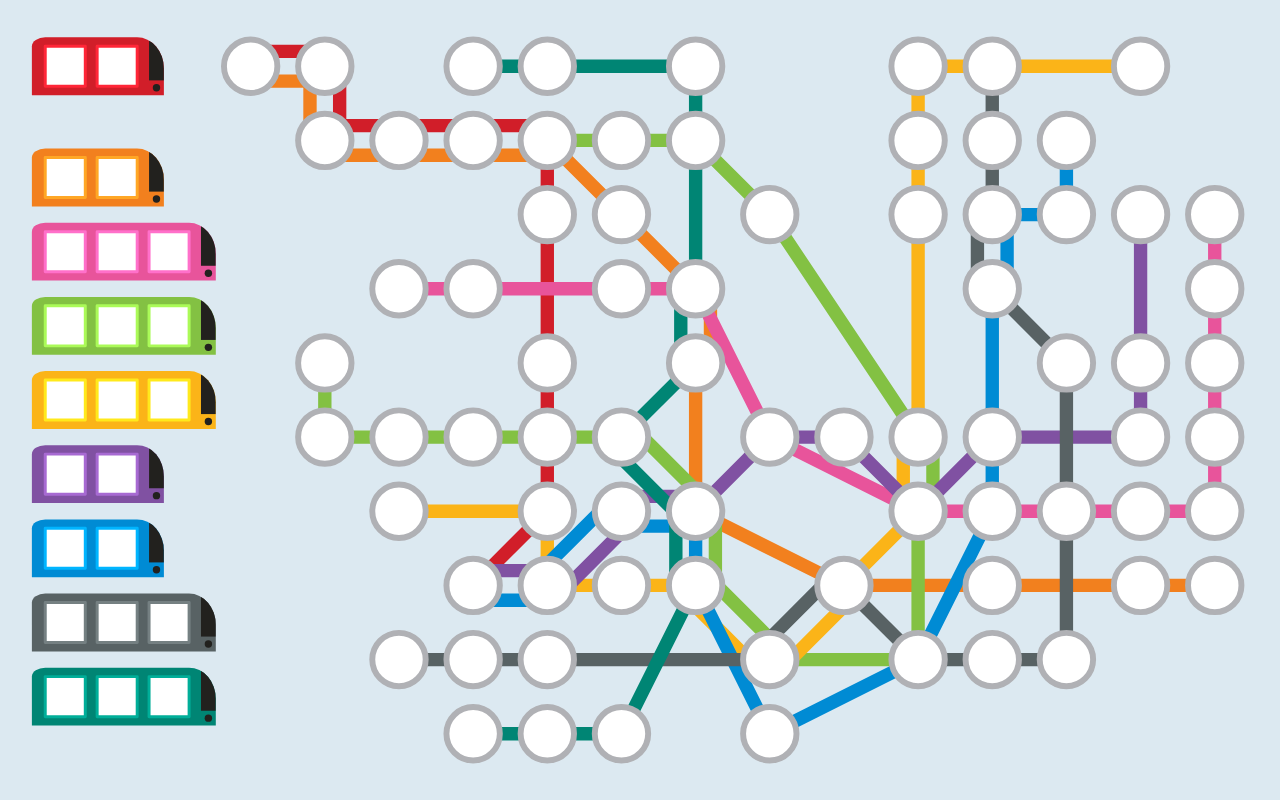
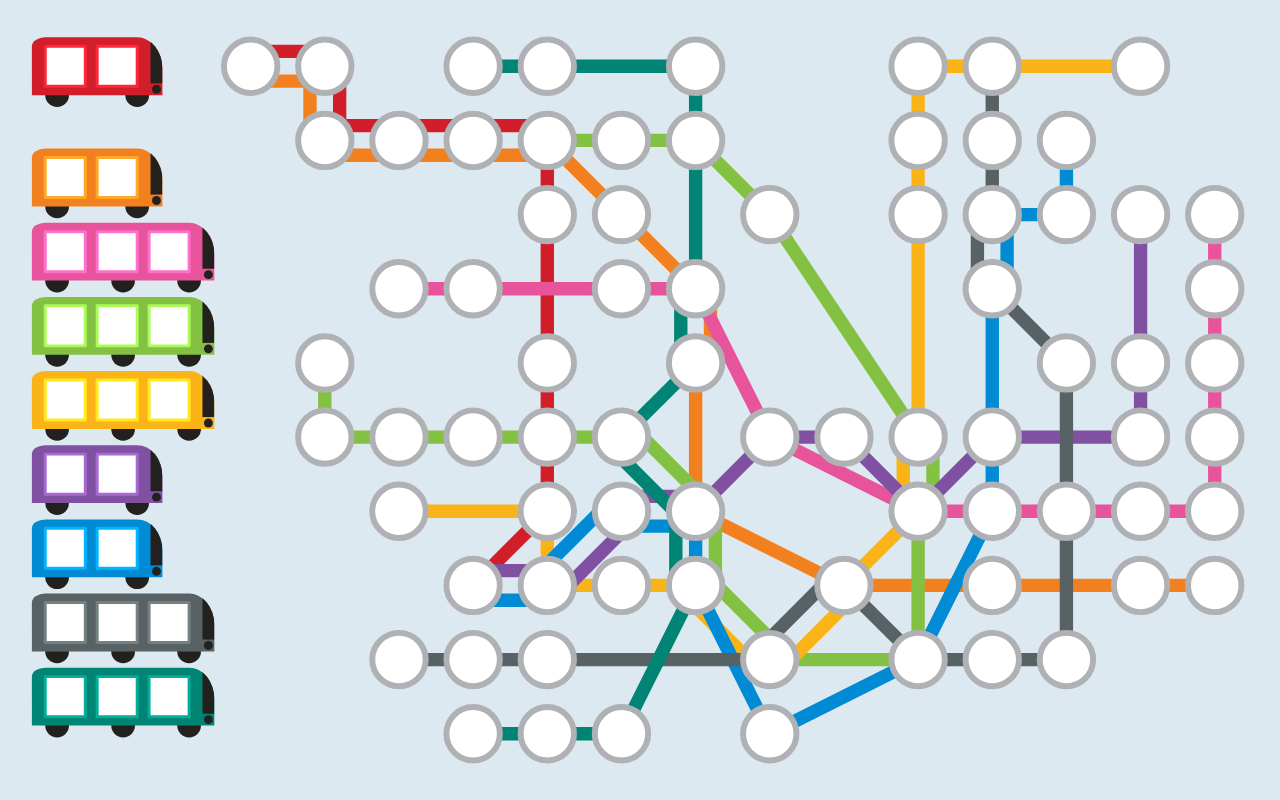
Before and after one commit to jcbelanger/metro-x, a React (Create React App) app: page / in a window 1280 px wide. Built offline with nearby package versions, Linux system fonts and the light colour scheme.

Commit message:
train cart wheels

```diff
--- a/src/App.js
+++ b/src/App.js
@@ -21,16 +21,20 @@ function App() {
       verticalPadding: 6,
       horizontalPadding: 9,
       front: {
-        cornerX: 9,
+        cornerX: 8,
         cornerY: 15,
-        width: 10,
-        lightRadius: 2.5
+        width: 8,
+        lightRadius: 3
       },
       window: {
         gap: 8,
         width: 27,
         height: 27,
         border: 2
+      },
+      wheels: {
+        margin: 9,
+        radius: 8
       }
     }
   });
@@ -90,7 +94,7 @@ function App() {
           </feComponentTransfer>
         </filter>
       </defs>
-      <g>
+      <g className='train-carts'>
         {subways.map(subway => {
           const {
             verticalPadding,
@@ -106,6 +110,10 @@ function App() {
               width: windowWidth,
               gap: windowGap,
               border: windowBorder
+            },
+            wheels: {
+              margin: wheelsMargin,
+              radius: wheelRadius
             }
           } = styles.trainCar;
 
@@ -126,8 +134,27 @@ function App() {
           const frontWindowLeft = left + trainCarWidth - frontWidth;
           const frontWindowHeight = trainCarHeight - 2 * (frontLightMargin + frontLightRadius);
 
-          return <g key={subway.name}>
+          const numWheels = Math.max(2, subway.windows);
+
+          return <g key={subway.name} classname="train-cart">
+
+            <g className="wheels">
+              {[...rangeMap(numWheels, wheelIndex => {
+                const wheelsWidth = trainCarWidth - 2 * wheelsMargin - 2 * wheelRadius;
+                const wheelStep = wheelsWidth / (numWheels - 1);
+                const wheelCx = left + wheelsMargin + wheelRadius + wheelIndex * wheelStep;
+                const wheelCy = top + trainCarHeight;
+                return <circle
+                  cx={wheelCx}
+                  cy={wheelCy}
+                  r={wheelRadius}
+                  fill="#22211e"
+                />;
+              })]}
+            </g>
+
             <path
+                class="train-cart-body"
                 id={bodyId}
                 fill={subway.color}
                 d={`
@@ -146,7 +173,9 @@ function App() {
                 <use href={`#${bodyId}`} />
               </clipPath>
 
+              <g classname="front">
                 <circle
+                  classname="front-light"
                   cx={frontLightCx}
                   cy={frontLightCy}
                   r={frontLightRadius}
@@ -154,6 +183,7 @@ function App() {
                 />
 
                 <rect
+                  classname="front-window"
                   x={frontWindowLeft}
                   y={top}
                   width={frontWidth}
@@ -161,12 +191,13 @@ function App() {
                   fill="#22211e"
                   clip-path={`url(#${bodyClipId})`}
                 />
+              </g>
 
-
+              <g className="windows">
                 {[...rangeMap(subway.windows, windowIndex => {
                   const windowLeft = left + horizontalPadding + windowIndex * (windowWidth + windowGap);
                   const windowTop = top + verticalPadding;
-              return <g key={windowIndex}>
+                  return <g classname="window" key={windowIndex}>
                     <rect
                       x={windowLeft}
                       y={windowTop}
@@ -184,7 +215,7 @@ function App() {
                     />
                   </g>;
                 })]}
-
+              </g>
           </g>;
         })}
       </g>
```
Lines whose indentation alone changed are shown as unchanged.
